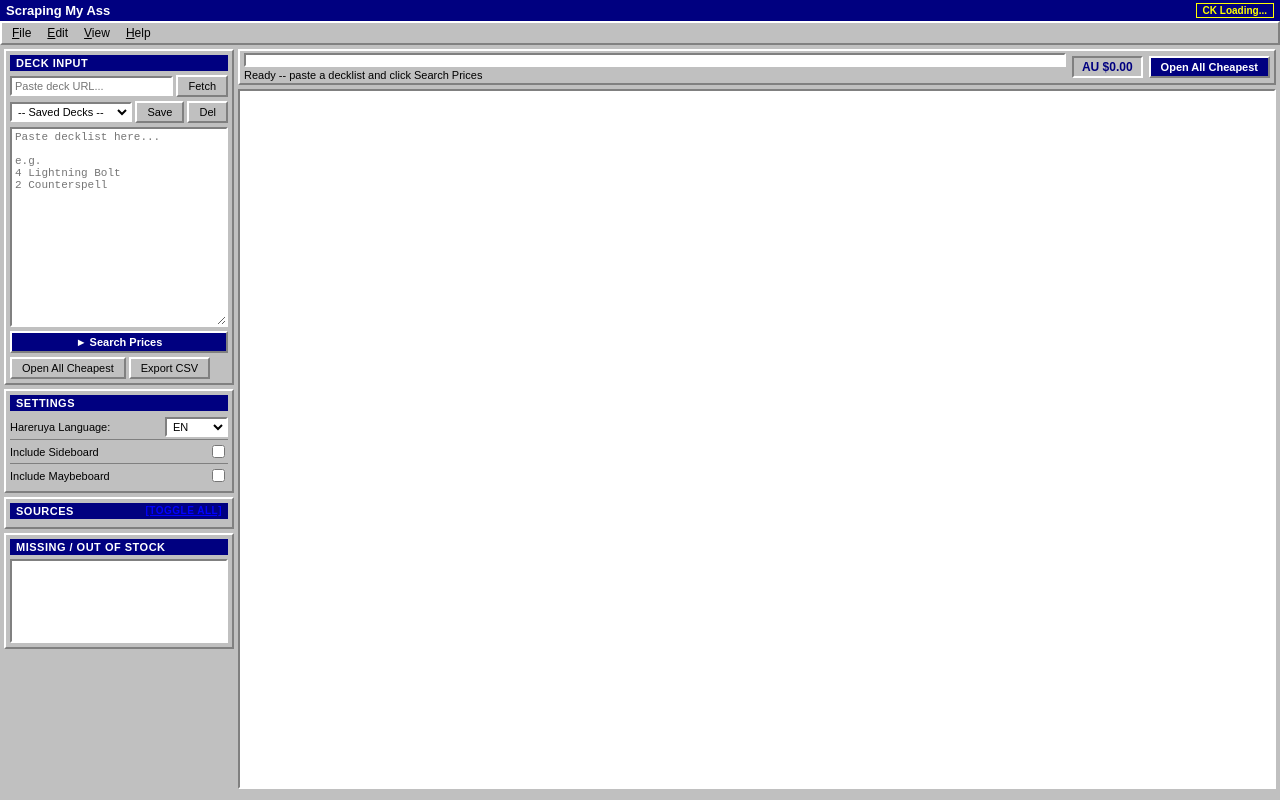
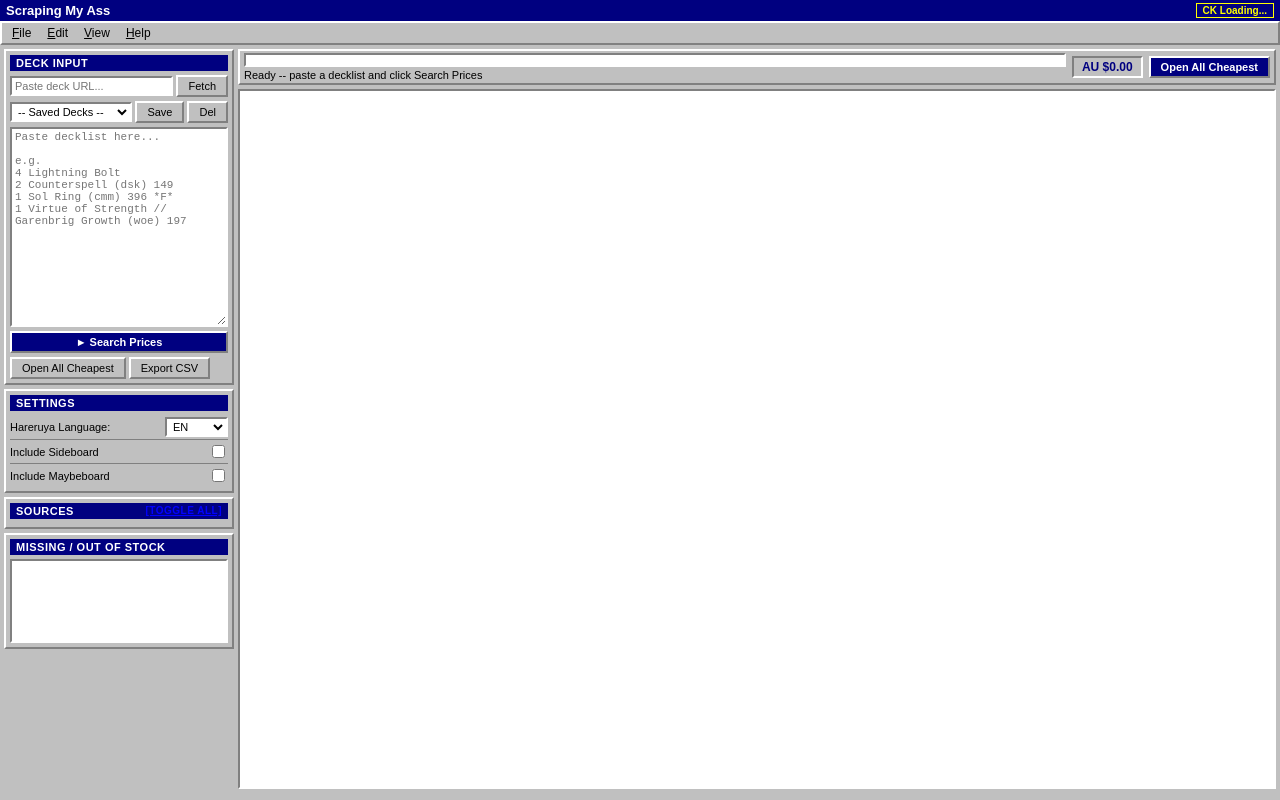
Before and after one commit to tubbbusz/mtg-price-checker, a plain HTML site: page static/index.html in a window 1280 px wide. Drawn offline with Linux system fonts and the light colour scheme; no server answers.

Commit message:
update decklist placeholder to show set/number/foil syntax

```diff
--- a/static/index.html
+++ b/static/index.html
@@ -491,7 +491,7 @@
         <button class="btn" id="btn-delete-deck">Del</button>
       </div>
 
-      <textarea id="deck-input" placeholder="Paste decklist here...&#10;&#10;e.g.&#10;4 Lightning Bolt&#10;2 Counterspell"></textarea>
+      <textarea id="deck-input" placeholder="Paste decklist here...&#10;&#10;e.g.&#10;4 Lightning Bolt&#10;2 Counterspell (dsk) 149&#10;1 Sol Ring (cmm) 396 *F*&#10;1 Virtue of Strength // Garenbrig Growth (woe) 197"></textarea>
       <div class="btn-row">
         <button class="btn btn-primary" id="btn-search" style="flex:1">&#9658; Search Prices</button>
         <button class="btn btn-danger" id="btn-stop" style="display:none">&#9632; Stop</button>
```
